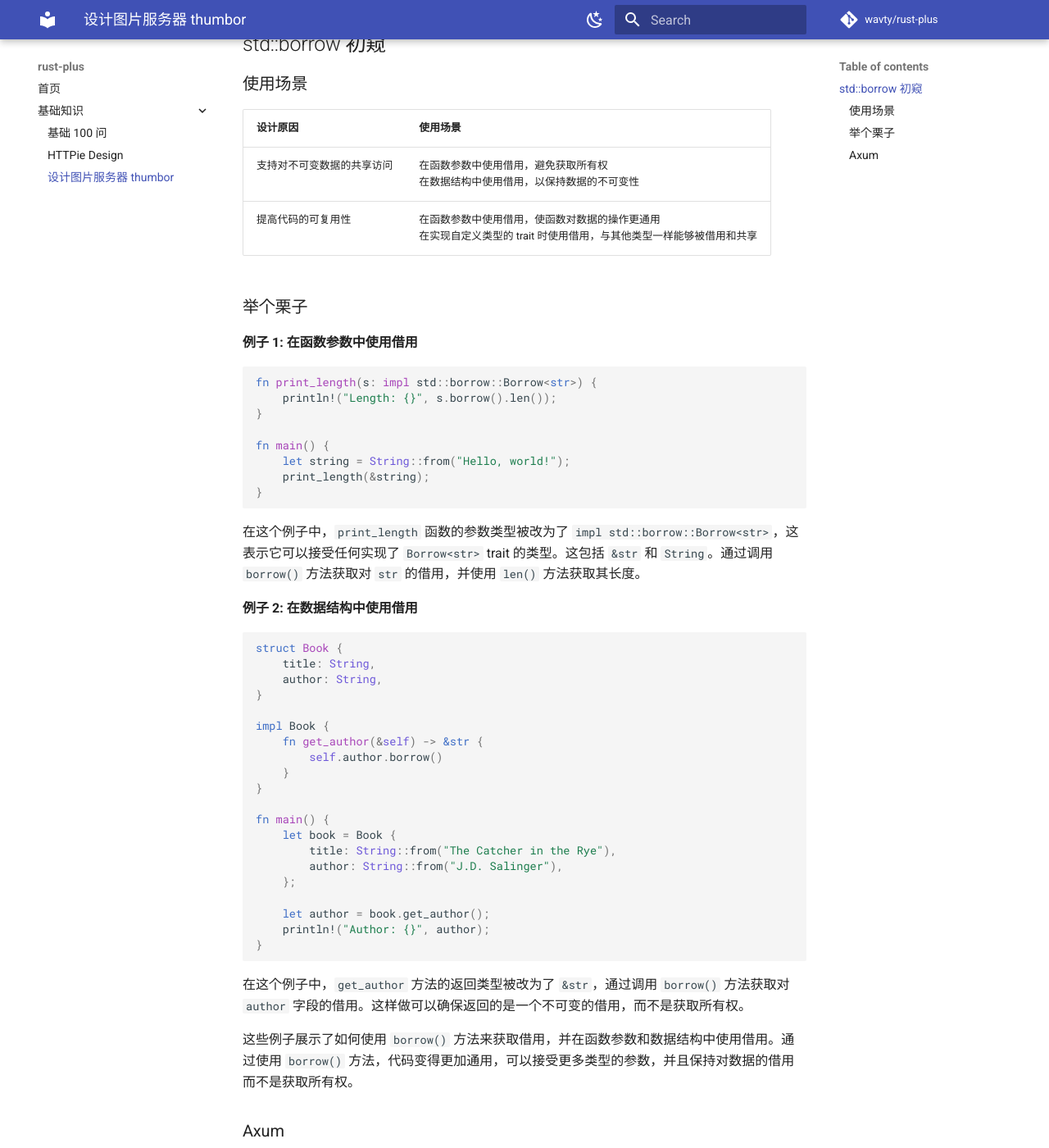
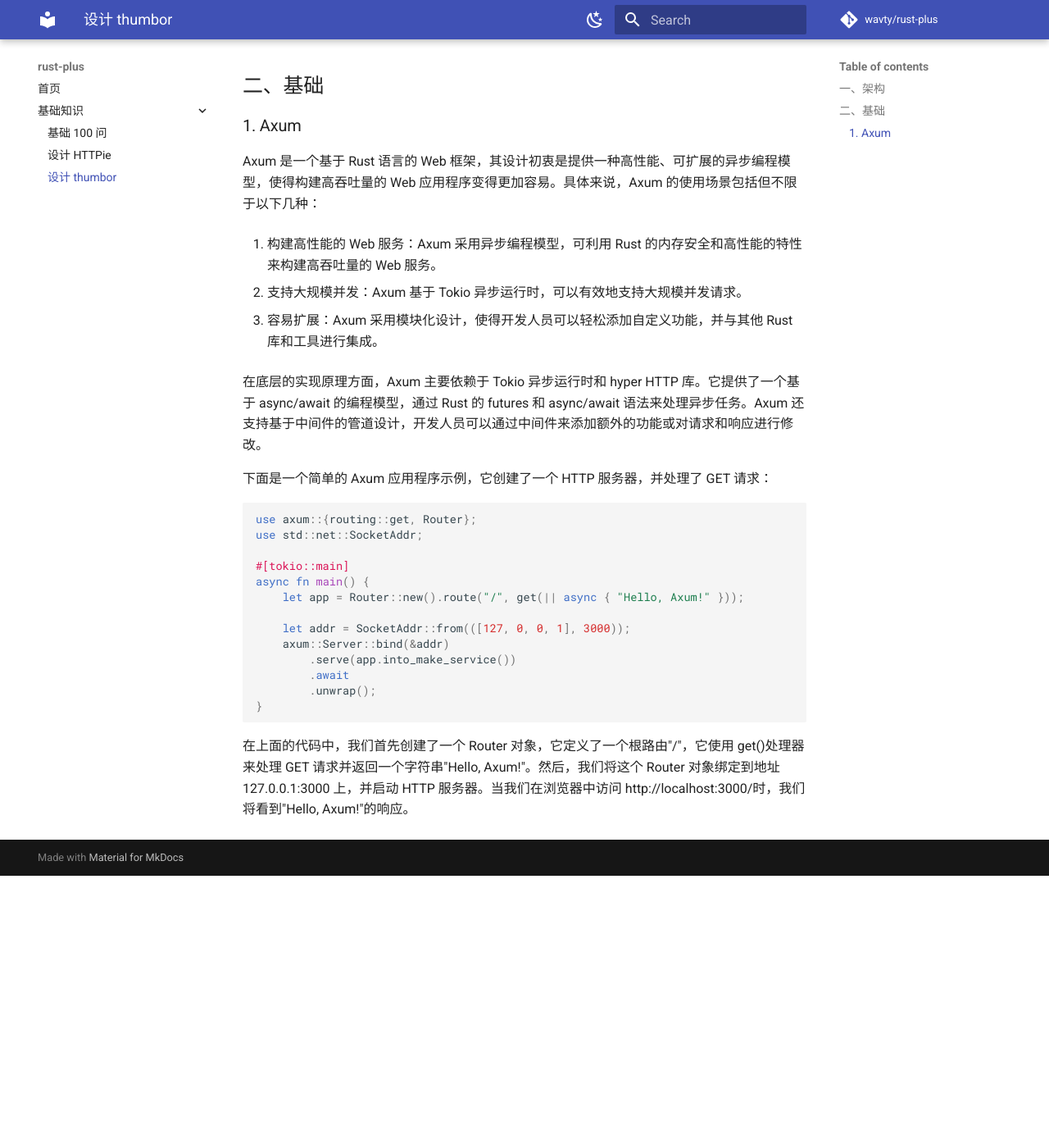
Before and after one commit to wavty/rust-plus, an MkDocs documentation site: the page built from docs/concepts/thumbor.md, in a window 1280 px wide and 1400 px high, scrolled down 704 px. Shown: the whole window at 82% size. Built offline with MkDocs 1.6.1 and Material for MkDocs 9.7.7, drawn with Linux system fonts in a browser that asks for light colours; comment, search, counter and statistics services are not loaded; after the commit the page ends 1772 px from its top, so only the background shows below that; some of the changed text lies outside the part shown.

Commit message:
docs: format files

````diff
--- a/Cargo.toml
+++ b/Cargo.toml
@@ -2,7 +2,7 @@
 
 members = [
     "concepts",
-    "src/scrape_url",
     "gethandsdirty/httpie",
+    "gethandsdirty/scrape_url",
     "gethandsdirty/thumbor"
 ]
--- a/docs/concepts/httpie.md
+++ b/docs/concepts/httpie.md
@@ -1,12 +1,12 @@
-# HTTPie Design
+# 设计 HTTPie
 
-## 架构
+## 一、架构
 
 [HTTPie](https://github.com/wavty/rust-plus/blob/main/gethandsdirty/httpie/src/main.rs) is built in Rust, a systems programming language known for its speed, safety, and concurrency.
 
 ![httpie-framework](../images/httpie-framework.png)
 
-## 基础知识
+## 二、基础知识
 
 ### 1. `clap::Parser` 生成的常用属性
 
--- a/docs/concepts/thumbor.md
+++ b/docs/concepts/thumbor.md
@@ -1,63 +1,12 @@
-# 设计图片服务器 thumbor
+# 设计 thumbor
+
+## 一、架构
 
 ![thumbor-server](../images/thumbor-server.png)
 
-## std::borrow 初窥
+## 二、基础
 
-### 使用场景
-
-| 设计原因                   | 使用场景                                                                                                              |
-| -------------------------- | --------------------------------------------------------------------------------------------------------------------- |
-| 支持对不可变数据的共享访问 | 在函数参数中使用借用，避免获取所有权<br>在数据结构中使用借用，以保持数据的不可变性                                    |
-| 提高代码的可复用性         | 在函数参数中使用借用，使函数对数据的操作更通用<br>在实现自定义类型的 trait 时使用借用，与其他类型一样能够被借用和共享 |
-
-### 举个栗子
-
-**例子 1: 在函数参数中使用借用**
-
-```rust
-fn print_length(s: impl std::borrow::Borrow<str>) {
-    println!("Length: {}", s.borrow().len());
-}
-
-fn main() {
-    let string = String::from("Hello, world!");
-    print_length(&string);
-}
-```
-
-在这个例子中，`print_length` 函数的参数类型被改为了 `impl std::borrow::Borrow<str>`，这表示它可以接受任何实现了 `Borrow<str>` trait 的类型。这包括 `&str` 和 `String`。通过调用 `borrow()` 方法获取对 `str` 的借用，并使用 `len()` 方法获取其长度。
-
-**例子 2: 在数据结构中使用借用**
-
-```rust
-struct Book {
-    title: String,
-    author: String,
-}
-
-impl Book {
-    fn get_author(&self) -> &str {
-        self.author.borrow()
-    }
-}
-
-fn main() {
-    let book = Book {
-        title: String::from("The Catcher in the Rye"),
-        author: String::from("J.D. Salinger"),
-    };
-
-    let author = book.get_author();
-    println!("Author: {}", author);
-}
-```
-
-在这个例子中，`get_author` 方法的返回类型被改为了 `&str`，通过调用 `borrow()` 方法获取对 `author` 字段的借用。这样做可以确保返回的是一个不可变的借用，而不是获取所有权。
-
-这些例子展示了如何使用 `borrow()` 方法来获取借用，并在函数参数和数据结构中使用借用。通过使用 `borrow()` 方法，代码变得更加通用，可以接受更多类型的参数，并且保持对数据的借用而不是获取所有权。
-
-### Axum
+### 1. Axum
 
 Axum 是一个基于 Rust 语言的 Web 框架，其设计初衷是提供一种高性能、可扩展的异步编程模型，使得构建高吞吐量的 Web 应用程序变得更加容易。具体来说，Axum 的使用场景包括但不限于以下几种：
 
@@ -72,10 +21,7 @@ Axum 是一个基于 Rust 语言的 Web 框架，其设计初衷是提供一种
 下面是一个简单的 Axum 应用程序示例，它创建了一个 HTTP 服务器，并处理了 GET 请求：
 
 ```rust
-use axum::{
-    handler::get,
-    Router,
-};
+use axum::{routing::get, Router};
 use std::net::SocketAddr;
 
 #[tokio::main]
````
Also changed, not shown: docs/concepts/concepts.md (+55 -0 lines), 5 other files.
